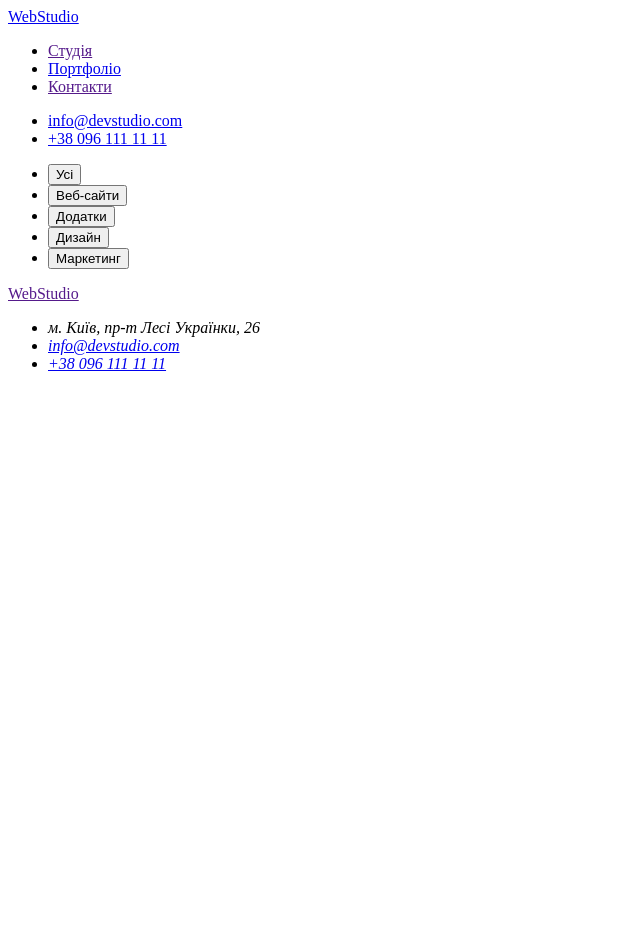
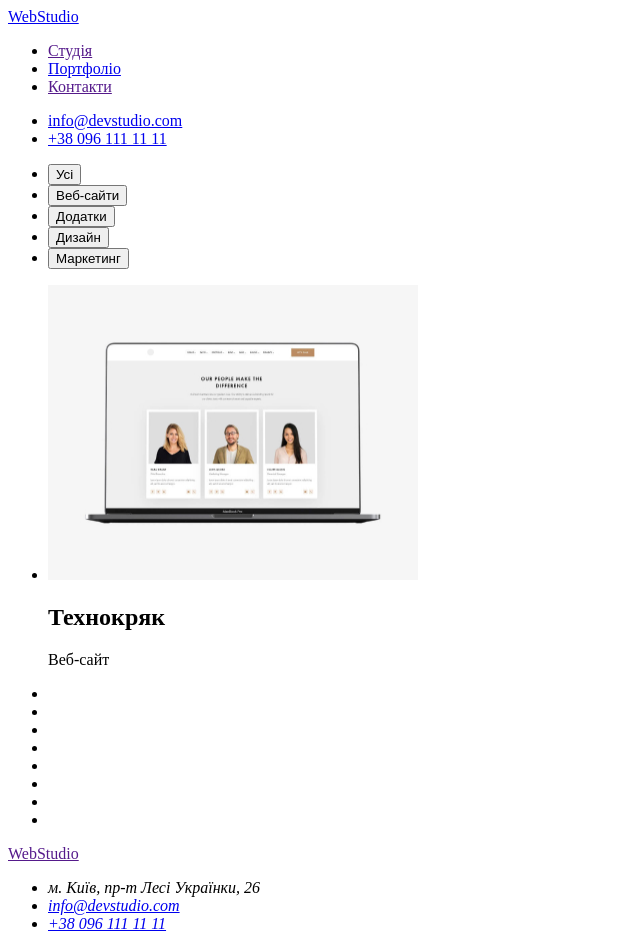
Before and after one commit to Angori4/goit-markup-hw-02, a plain HTML site: page portfolio.html in a window 1280 px wide. Shown: the whole page, without its empty margins (0-640 px from the left). Before the commit the page ends 800 px from the top, so only its background shows below. Drawn offline with Linux system fonts and the light colour scheme.

Commit message:
second commit

```diff
--- a/portfolio.html
+++ b/portfolio.html
@@ -32,6 +32,25 @@
           <li><button type="button">Маркетинг</button></li>
         </ul>
       </section>
+
+      <section>
+        <h1 hidden>project</h1>
+        <ul>
+          <li>
+            <img src="./images/laptop.jpg" alt="laptop" width="370" height="295" />
+            <h2>Технокряк</h2>
+            <p>Веб-сайт</p>
+          </li>
+          <li></li>
+          <li></li>
+          <li></li>
+          <li></li>
+          <li></li>
+          <li></li>
+          <li></li>
+          <li></li>
+        </ul>
+      </section>
     </main>
 
     <footer>
```
